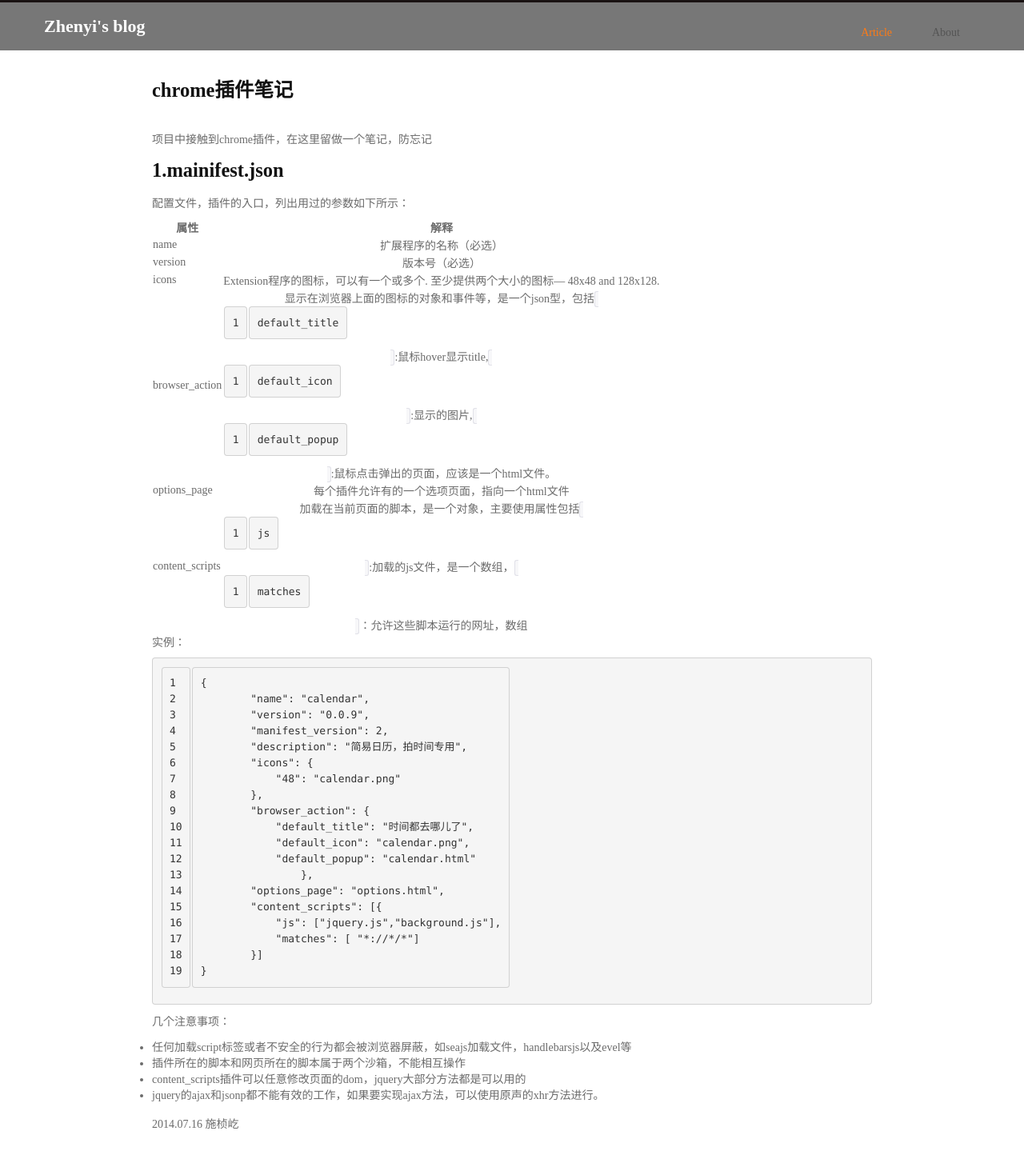
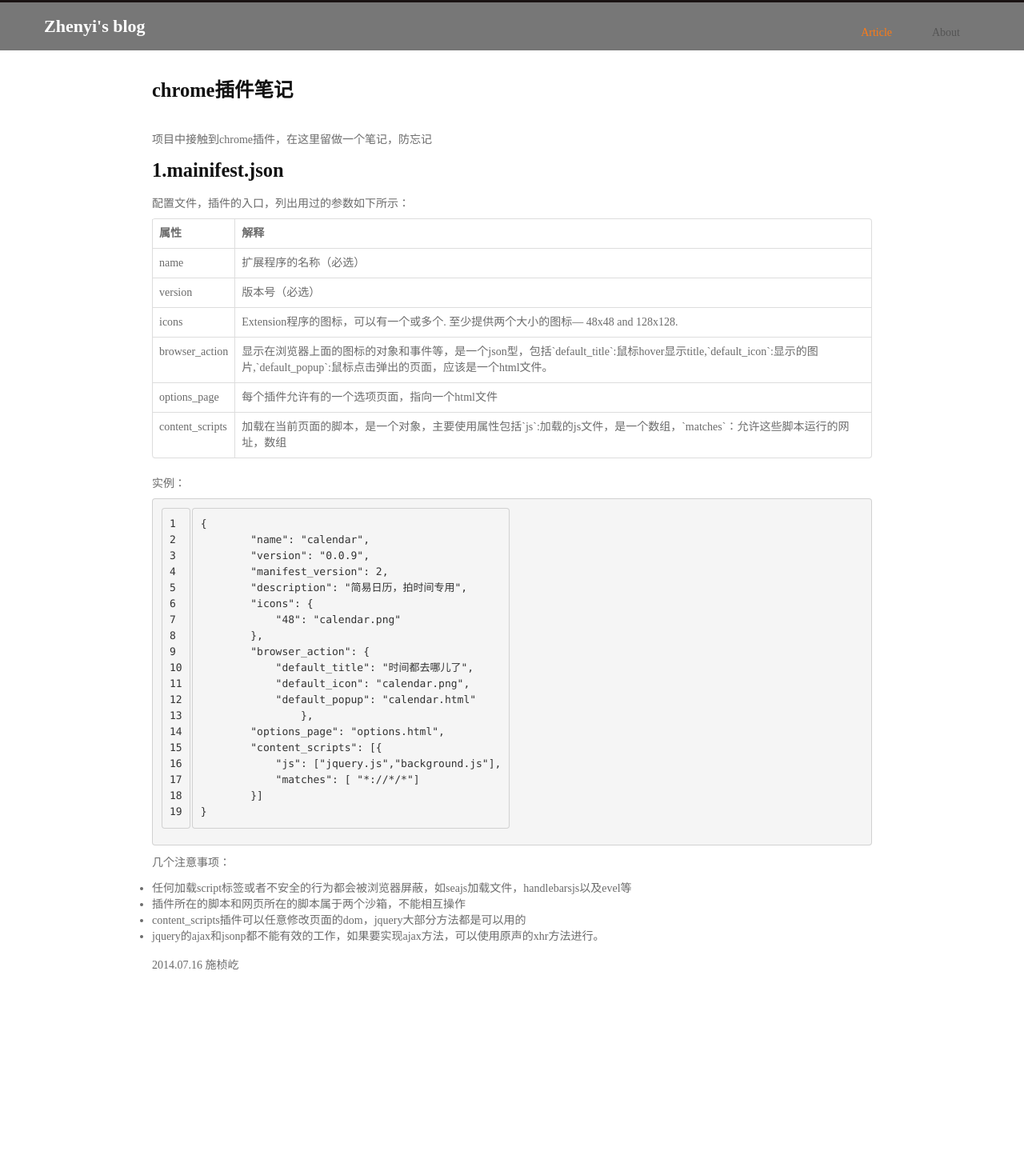
Before and after one commit to ajsdhf/ajsdhf.github.com, a Jekyll site: the page built from _posts/2014-07-16-chrome插件笔记.md, in a window 1280 px wide. Shown: the whole page at 80% size. Built offline with Jekyll 4.4.1, drawn with Linux system fonts in a browser that asks for light colours; Markdown is read by kramdown in place of the engine named in the settings; after the commit the page ends 1245 px from its top, so only the background shows below that.

Commit message:
add posts

```diff
--- a/_posts/2014-07-16-chrome插件笔记.md
+++ b/_posts/2014-07-16-chrome插件笔记.md
@@ -10,14 +10,38 @@ type: article
 ###1.mainifest.json
 配置文件，插件的入口，列出用过的参数如下所示：
 
-| 属性          | 解释          |
-| ------------- |:-------------:|
-| name      	| 扩展程序的名称（必选）|
-| version      | 版本号（必选）    |
-| icons		   | Extension程序的图标，可以有一个或多个. 至少提供两个大小的图标— 48x48 and 128x128.  |
-| browser_action | 显示在浏览器上面的图标的对象和事件等，是一个json型，包括`default_title`:鼠标hover显示title,`default_icon`:显示的图片,`default_popup`:鼠标点击弹出的页面，应该是一个html文件。 |
-| options_page | 每个插件允许有的一个选项页面，指向一个html文件 |
-| content_scripts | 加载在当前页面的脚本，是一个对象，主要使用属性包括`js`:加载的js文件，是一个数组，`matches`：允许这些脚本运行的网址，数组 |
+<table class="table table-bordered">
+	<tbody>
+		<tr>
+			<th>属性 </th>
+			<th>解释 </th>
+		</tr>
+		<tr>
+			<td>name </td>
+			<td>扩展程序的名称（必选） </td>
+		</tr>
+		<tr>
+			<td>version </td>
+			<td>版本号（必选） </td>
+		</tr>
+		<tr>
+			<td>icons </td>
+			<td>Extension程序的图标，可以有一个或多个. 至少提供两个大小的图标— 48x48 and 128x128.  </td>
+		</tr>
+		<tr>
+			<td>browser_action </td>
+			<td>显示在浏览器上面的图标的对象和事件等，是一个json型，包括`default_title`:鼠标hover显示title,`default_icon`:显示的图片,`default_popup`:鼠标点击弹出的页面，应该是一个html文件。 </td>
+		</tr>
+		<tr>
+			<td>options_page </td>
+			<td>每个插件允许有的一个选项页面，指向一个html文件</td>
+		</tr>
+		<tr>
+			<td>content_scripts </td>
+			<td>加载在当前页面的脚本，是一个对象，主要使用属性包括`js`:加载的js文件，是一个数组，`matches`：允许这些脚本运行的网址，数组</td>
+		</tr>
+	</tbody>
+</table>
 
 实例：
 
```
